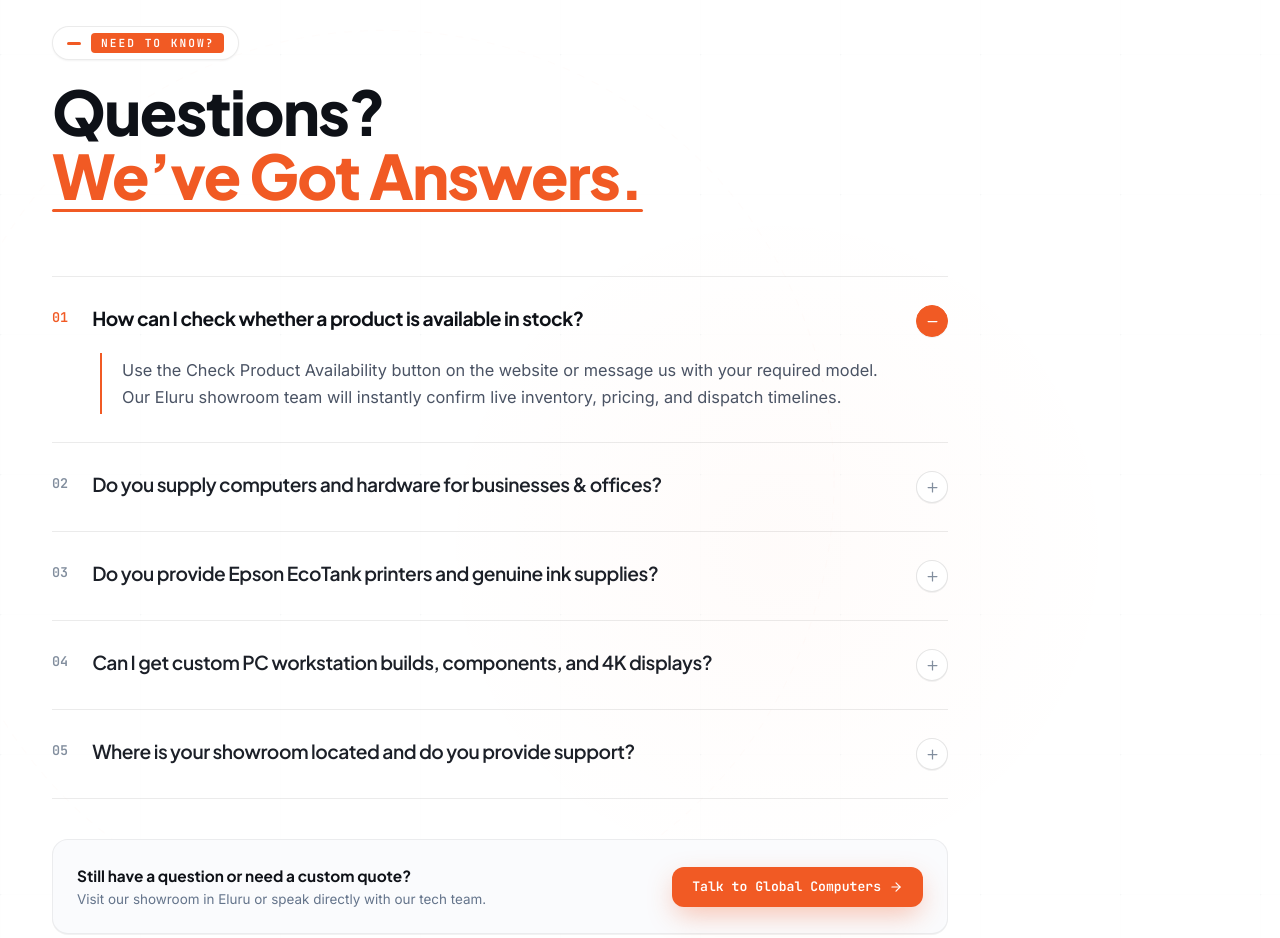
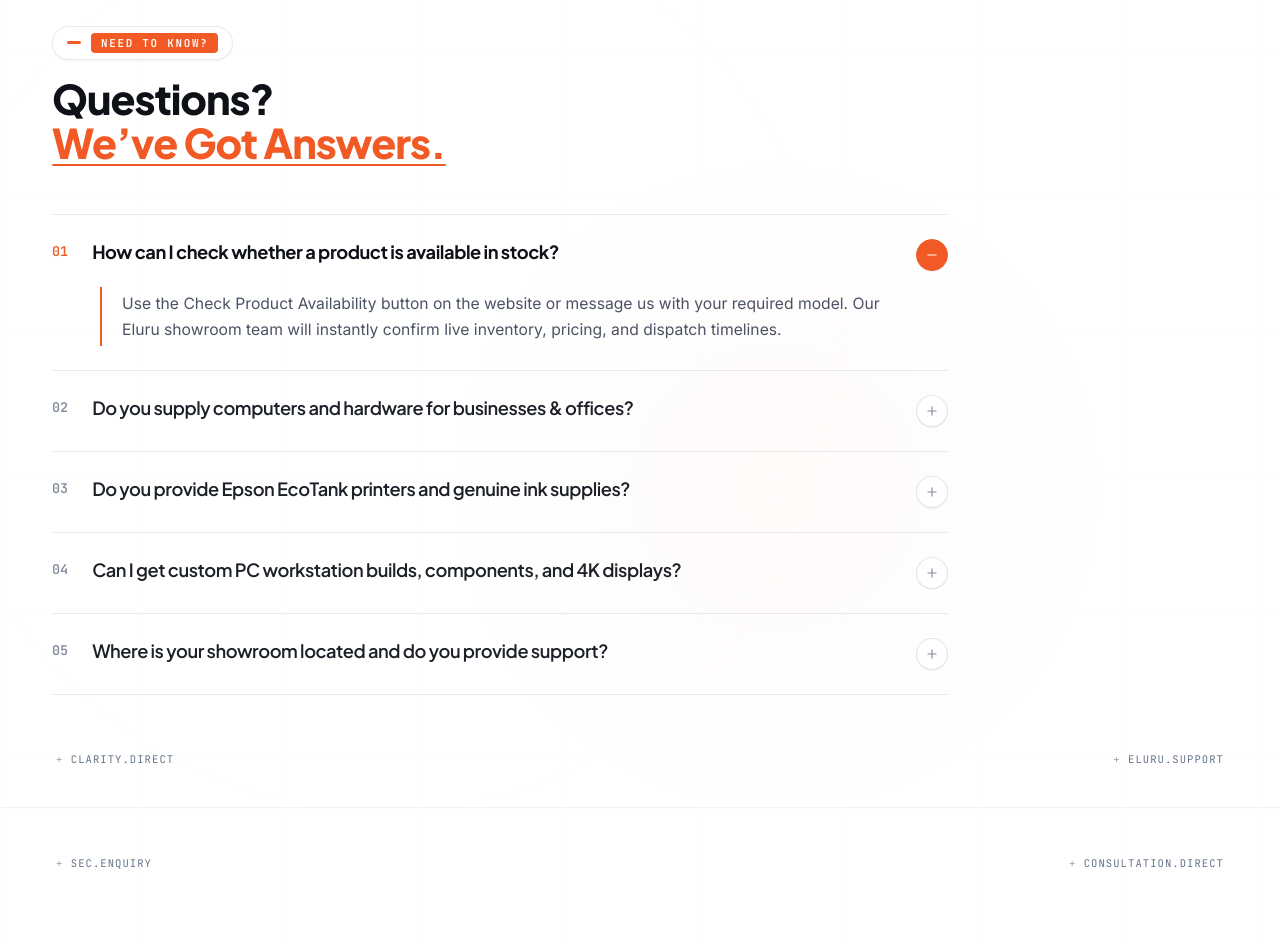
Before and after one commit to raambow-co/globalcomputerselruru, a React (Vite) app: page / in a window 1280 px wide. Shown: the part 7280-8218 px from the top of the page. Built offline with nearby package versions, Linux system fonts and the light colour scheme.

Commit message:
chore: reduce FAQ headline font size and remove bottom support bar

```diff
--- a/src/components/FAQSection.tsx
+++ b/src/components/FAQSection.tsx
@@ -125,23 +125,23 @@ export const FAQSection: React.FC<FAQSectionProps> = ({ onOpenEnquiry }) => {
 
       <div className="relative z-10 max-w-[1240px] mx-auto px-6 sm:px-8">
 
-        {/* 2. TOP-ALIGNED PROMINENT HEADER (Moved directly to the top) */}
-        <div className="mb-12 sm:mb-16 text-left max-w-3xl">
+        {/* 2. TOP-ALIGNED PROMINENT HEADER */}
+        <div className="mb-10 sm:mb-12 text-left max-w-2xl">
 
           {/* Pill Badge with Orange Highlight Tag */}
-          <div className="inline-flex items-center gap-2.5 bg-white px-3.5 py-1.5 rounded-full border border-black/[0.08] shadow-xs mb-5 w-fit">
+          <div className="inline-flex items-center gap-2.5 bg-white px-3.5 py-1.5 rounded-full border border-black/[0.08] shadow-xs mb-4 w-fit">
             <span className="w-3.5 h-[3px] bg-[#F15A24] rounded-full" />
-            <span className="bg-[#F15A24] text-white font-mono text-[0.70rem] font-black tracking-[0.18em] px-2.5 py-0.5 rounded-sm uppercase">
+            <span className="bg-[#F15A24] text-white font-mono text-[0.68rem] font-black tracking-[0.16em] px-2.5 py-0.5 rounded-sm uppercase">
               NEED TO KNOW?
             </span>
           </div>
 
           {/* Main Headline */}
-          <h2 className="font-heading font-black text-[clamp(2.5rem,4.8vw,4.2rem)] text-[#0E1117] leading-[1.04] tracking-tight select-none">
+          <h2 className="font-heading font-black text-[clamp(1.85rem,3.2vw,2.6rem)] text-[#0E1117] leading-[1.08] tracking-tight select-none">
             Questions?<br />
-            <span className="text-[#F15A24] relative inline-block pb-1">
+            <span className="text-[#F15A24] relative inline-block pb-0.5">
               We’ve Got Answers.
-              <span className="absolute left-0 bottom-0 w-full h-[3.5px] bg-[#F15A24] rounded-full" />
+              <span className="absolute left-0 bottom-0 w-full h-[2.5px] bg-[#F15A24] rounded-full" />
             </span>
           </h2>
 
@@ -158,7 +158,7 @@ export const FAQSection: React.FC<FAQSectionProps> = ({ onOpenEnquiry }) => {
               return (
                 <div
                   key={faq.id}
-                  className="py-6 sm:py-7 group transition-all duration-200"
+                  className="py-5 sm:py-6 group transition-all duration-200"
                 >
                   {/* Question Header Button */}
                   <button
@@ -181,7 +181,7 @@ export const FAQSection: React.FC<FAQSectionProps> = ({ onOpenEnquiry }) => {
 
                       {/* Question Title */}
                       <span
-                        className={`font-heading text-[1.05rem] sm:text-[1.2rem] tracking-tight leading-snug transition-colors duration-200 ${
+                        className={`font-heading text-[1.02rem] sm:text-[1.14rem] tracking-tight leading-snug transition-colors duration-200 ${
                           isOpen
                             ? 'font-bold text-[#0E1117]'
                             : 'font-semibold text-[#1C2028] group-hover:text-[#F15A24]'
@@ -193,13 +193,13 @@ export const FAQSection: React.FC<FAQSectionProps> = ({ onOpenEnquiry }) => {
 
                     {/* Minimalist Plus/Minus Control */}
                     <div
-                      className={`w-8 h-8 rounded-full flex items-center justify-center flex-shrink-0 transition-all duration-200 border ${
+                      className={`w-7 h-7 sm:w-8 sm:h-8 rounded-full flex items-center justify-center flex-shrink-0 transition-all duration-200 border ${
                         isOpen
                           ? 'bg-[#F15A24] text-white border-[#F15A24] shadow-2xs'
                           : 'bg-white text-[#828E9E] group-hover:text-[#0E1117] border-black/10 group-hover:border-black/20 shadow-2xs'
                       }`}
                     >
-                      {isOpen ? <Minus size={15} /> : <Plus size={15} />}
+                      {isOpen ? <Minus size={14} /> : <Plus size={14} />}
                     </div>
                   </button>
 
@@ -207,7 +207,7 @@ export const FAQSection: React.FC<FAQSectionProps> = ({ onOpenEnquiry }) => {
                   {isOpen && (
                     <div className="mt-4 pl-10 sm:pl-12 pr-4 sm:pr-12 animate-in fade-in slide-in-from-top-2 duration-200">
                       <div className="border-l-2 border-[#F15A24] pl-4 sm:pl-5 py-1">
-                        <p className="text-[0.94rem] sm:text-[1.02rem] text-[#4A5364] leading-relaxed font-normal">
+                        <p className="text-[0.92rem] sm:text-[0.98rem] text-[#4A5364] leading-relaxed font-normal">
                           {faq.answer}
                         </p>
                       </div>
@@ -218,30 +218,6 @@ export const FAQSection: React.FC<FAQSectionProps> = ({ onOpenEnquiry }) => {
             })}
           </div>
 
-          {/* 4. Bottom Support Bar */}
-          <div className="mt-10 p-6 bg-[#FAFBFD] rounded-2xl border border-black/[0.06] flex flex-col sm:flex-row items-start sm:items-center justify-between gap-4 shadow-2xs">
-            <div>
-              <span className="font-heading font-bold text-[0.96rem] text-[#0E1117] block">
-                Still have a question or need a custom quote?
-              </span>
-              <span className="text-[0.84rem] text-[#64748B] mt-0.5 block">
-                Visit our showroom in Eluru or speak directly with our tech team.
-              </span>
-            </div>
-
-            <button
-              type="button"
-              onClick={() => onOpenEnquiry('Direct Question / Enquiry')}
-              className="group inline-flex items-center gap-2 px-5 py-2.5 bg-[#F15A24] hover:bg-[#D94814] active:bg-[#C03C0D] text-white font-mono text-[0.82rem] font-bold rounded-xl shadow-orange-cta hover:shadow-orange-hover transition-all duration-200 cursor-pointer flex-shrink-0"
-            >
-              <span>Talk to Global Computers</span>
-              <ArrowRight
-                size={14}
-                className="transition-transform duration-200 group-hover:translate-x-1"
-              />
-            </button>
-          </div>
-
         </div>
 
       </div>
```
